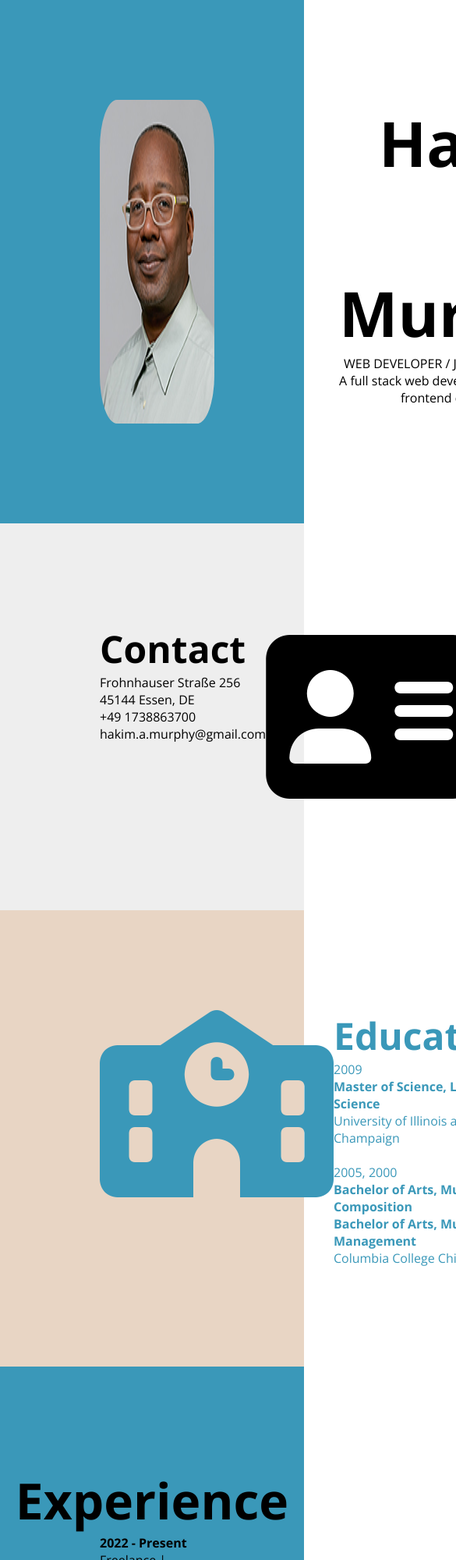
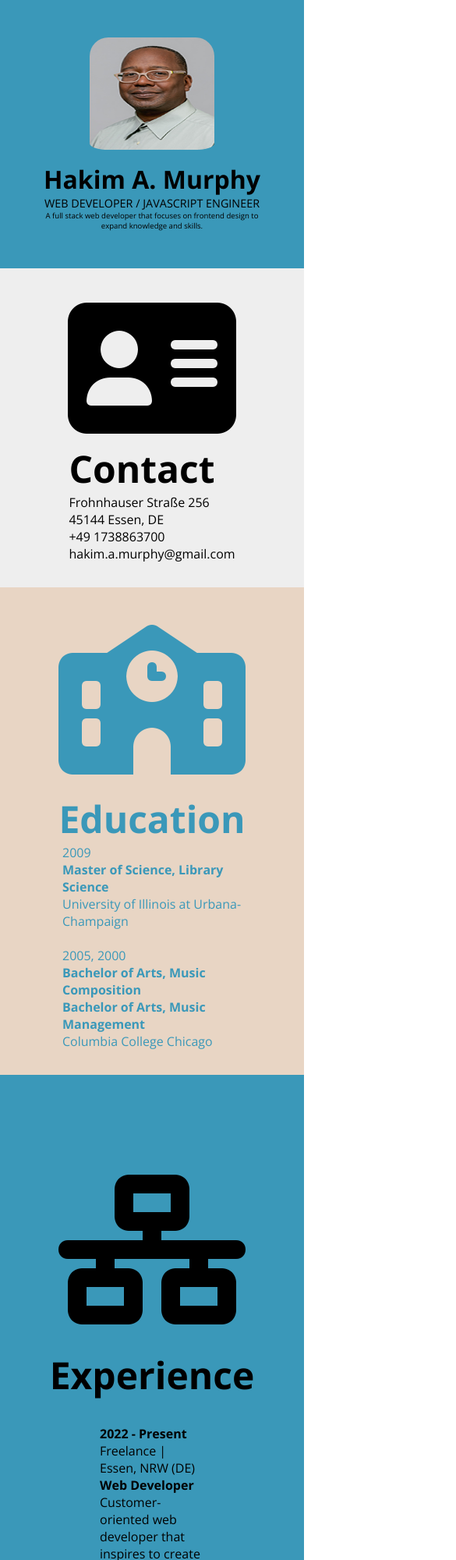
Before and after one commit to hakimmurphy/CV2, a plain HTML site: page index.html in a window 390 px wide. Shown: the top 2000 px of the page at 78% size, 585 px wide, since content can reach past the window. Drawn offline with nearby package versions, Linux system fonts and the light colour scheme.

Commit message:
Updated Files

```diff
--- a/index.html
+++ b/index.html
@@ -17,7 +17,7 @@
             <div class="right-side">
                 <h1 class="name">Hakim A. Murphy</h1>
                 <p class="nameTitle">Web Developer / JavaScript Engineer</p>
-                <p class="nameObjective">A full stack web developer that focuses on frontend design with to expand
+                <p class="nameObjective">A full stack web developer that focuses on frontend design to expand
                     knowledge and skills.</p>
             </div>
         </header>
@@ -51,7 +51,7 @@
             </div>
         </section>
         <section class="experience">
-            <!-- <i class="fa-solid fa-network-wired icons"></i> -->
+            <i class="fa-solid fa-network-wired icons"></i>
             <h2 class="experienceInLine">Experience</h2>
             <div class="experiences">
                 <p class="degree">2022 - Present</p>
@@ -117,12 +117,12 @@
             </div>
         </section>
         <section class="language">
+            <i class="fa-solid fa-language icons"></i>
             <h2 class="languageInLine">Language</h2>
             <div class="languages">
                 <p>English - Mother Tongue</p>
                 <p>German - B1</p>
             </div>
-            <i class="fa-solid fa-language icons"></i>
         </section>
     </div>
     <script src="script.js"></script>
--- a/styles.css
+++ b/styles.css
@@ -25,24 +25,27 @@
     width: 100%;
     padding: 8rem;
     display: flex;
+    justify-content: space-between;
 }
 
 .heading img {
     border-radius: 15%;
-
+    height: 15rem;
 }
 
 .right-side {
     display: flex;
     flex-direction: column;
-    padding-left: 10rem;
     justify-content: space-between;
 }
 
 .name,
-.nameTitle,
 .nameObjective {
     text-align: right;
+}
+
+.nameTitle {
+    text-align: center;
 }
 
 .name {
@@ -57,7 +60,7 @@
     padding: 8rem;
     display: flex;
     justify-content: space-between;
-    align-items: left;
+    align-items: center;
 }
 
 .contactInLine {
@@ -115,6 +118,10 @@
     align-items: center;
 }
 
+.experience i {
+    display: none;
+}
+
 .experienceInLine {
     font-size: 4rem;
     font-weight: bold;
@@ -150,10 +157,9 @@
     color: #3A98B9;
 }
 
-.skillscontainer {
+.skills-container {
     display: flex;
     flex-direction: column;
-    /* align-items: flex-end; */
 }
 
 .skillsInLine {
@@ -185,3 +191,296 @@
 .languages p {
     text-transform: uppercase;
 }
+
+/* Responsiveness */
+
+@media screen and (max-width: 1123px) {
+    .name {
+        font-size: 4rem;
+    }
+
+    .name,
+    .nameTitle,
+    .nameObjective {
+        text-align: right;
+    }
+
+    .nameObjective {
+        font-size: .9rem;
+    }
+
+}
+
+@media screen and (max-width: 1015px) {
+    .name {
+        font-size: 3rem;
+    }
+
+    .nameObjective {
+        font-size: .8rem;
+    }
+
+    .experienceInLine {
+        padding-bottom: 2rem;
+    }
+}
+
+@media screen and (max-width: 958px) {
+    .nameObjective {
+        font-size: .7rem;
+    }
+
+    .skills i {
+        font-size: 12rem;
+    }
+}
+
+@media screen and (max-width: 886px) {
+    .nameObjective {
+        font-size: .6rem;
+    }
+
+    .education {
+        padding: 5rem;
+    }
+
+    .experienceInLine {
+        padding-bottom: 2rem;
+    }
+}
+
+@media screen and (max-width: 844px) and (max-height: 390px) {
+    .name {
+        font-size: 3rem;
+    }
+
+    .name,
+    .nameTitle,
+    .nameObjective {
+        text-align: right;
+    }
+
+    .education {
+        padding: 4rem;
+    }
+
+    .experienceInLine {
+        padding-bottom: 2rem;
+    }
+}
+
+@media screen and (max-width: 700px) {
+    .heading {
+        padding: 5rem;
+    }
+
+    .nameObjective {
+        font-size: .5rem;
+    }
+
+    .contact {
+        padding: 4rem;
+    }
+
+    .education {
+        padding: 2rem;
+    }
+
+    .education i {
+        font-size: 12rem;
+    }
+}
+
+@media screen and (max-width: 566px) {
+    .heading {
+        padding: 3rem;
+        flex-direction: column;
+        align-items: center;
+    }
+
+    .heading img {
+        height: 10rem;
+        width: 10rem;
+        padding-bottom: 1rem;
+    }
+
+    .right-side {
+        align-items: center;
+    }
+
+    .name {
+        font-size: 2rem;
+    }
+
+    .nameObjective {
+        font-size: .7rem;
+    }
+
+    .contact {
+        padding: 2rem;
+        flex-direction: column-reverse;
+    }
+
+    .contact i {
+        font-size: 12rem;
+    }
+
+    .education {
+        flex-direction: column;
+        align-items: center;
+    }
+
+    .education i {
+        padding: 1rem;
+        font-size: 12rem;
+    }
+
+    .education-container {
+        align-items: center;
+    }
+
+    .experience i {
+        display: block;
+        font-size: 12rem;
+        padding-bottom: 2rem;
+    }
+
+    .experienceInLine {
+        font-size: 3rem;
+    }
+
+    .expertise {
+        flex-direction: column-reverse;
+        align-items: center;
+    }
+
+    .expertise i {
+        font-size: 12rem;
+        padding-bottom: 2rem;
+    }
+
+    .expertise-container {
+        align-items: center;
+    }
+
+    .skills {
+        flex-direction: column;
+        align-items: center;
+    }
+
+    .skills-container {
+        align-items: center;
+    }
+
+    .skills i {
+        font-size: 12rem;
+        padding-bottom: 2rem;
+    }
+
+    .skillsLi {
+        text-align: left;
+    }
+}
+
+@media screen and (max-width: 390px) and (max-height: 844px) {
+    .heading {
+        flex-direction: column;
+        align-items: center;
+    }
+
+    .heading img {
+        height: 10rem;
+        width: 10rem;
+    }
+
+    .right-side {
+        align-items: center;
+    }
+
+    .name {
+        font-size: 2rem;
+        text-align: center;
+    }
+
+    .nameTitle {
+        font-size: .9rem;
+    }
+
+    .nameObjective {
+        text-align: center;
+        font-size: .6rem;
+    }
+
+    .contact {
+        flex-direction: column-reverse;
+    }
+
+    .contact i {
+        font-size: 12rem;
+    }
+
+    .education {
+        flex-direction: column;
+        justify-content: center;
+        align-items: center;
+    }
+
+    .education i {
+        font-size: 12rem;
+        padding-bottom: 1.5rem;
+    }
+
+    .education-container {
+        align-items: center;
+        justify-content: center;
+    }
+
+    .university {
+        padding: 0rem 1.5rem 0rem 3rem;
+    }
+
+    .experience i {
+        display: block;
+        font-size: 12rem;
+        padding-bottom: 2rem;
+    }
+
+    .experienceInLine {
+        font-size: 3rem;
+        padding-bottom: 2rem;
+    }
+
+    .expertise {
+        flex-direction: column-reverse;
+        justify-content: center;
+        align-items: center;
+    }
+
+    .expertise i {
+        padding-bottom: 2rem;
+        font-size: 12rem;
+    }
+
+    .expertise-container {
+        align-items: center;
+    }
+
+    .expertiseInLine ul {
+        text-align: center;
+    }
+
+    .skills {
+        flex-direction: column;
+        align-items: center;
+    }
+
+    .skills-container {
+        align-items: center;
+    }
+
+    .skills i {
+        font-size: 12rem;
+        padding-bottom: 2rem;
+
+    }
+}
```
